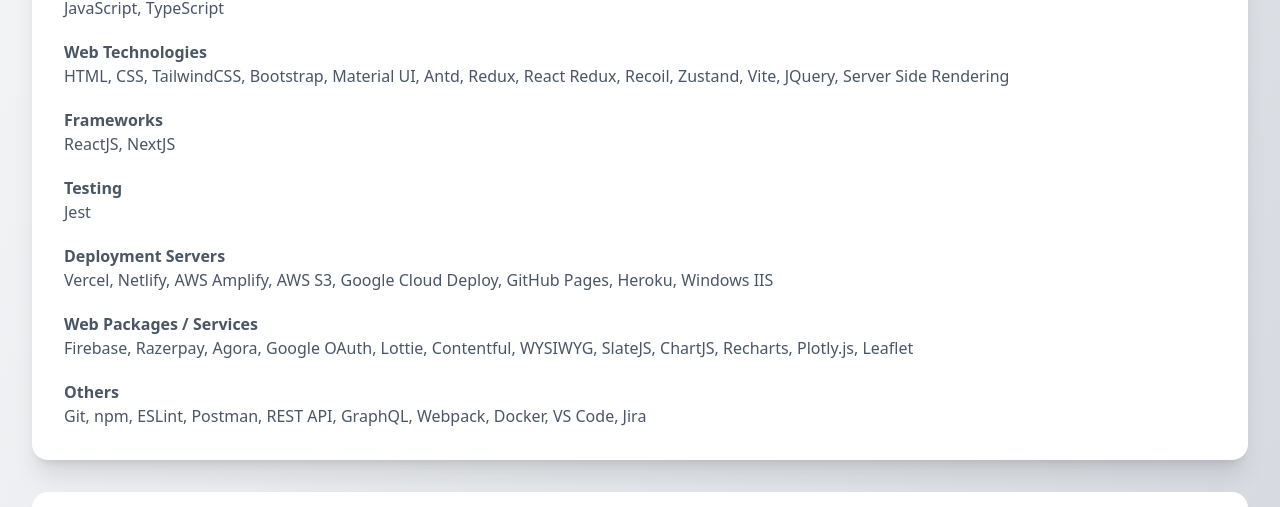
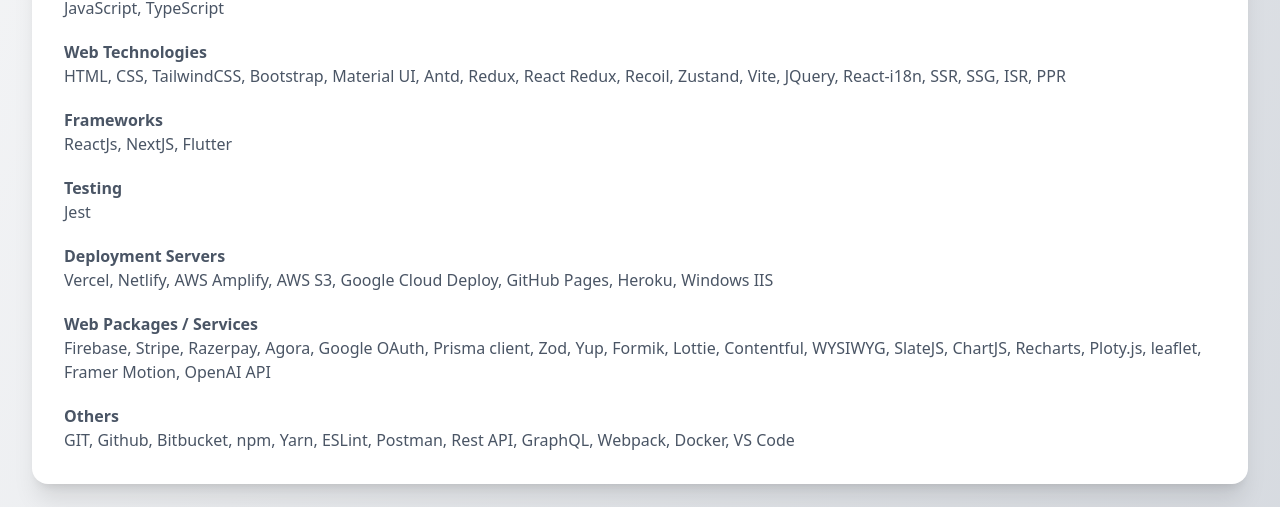
Before and after one commit to richalsthomask/personal-project, a Next.js app: page / in a window 1280 px wide. Shown: the part 2558-3065 px from the top of the page. Built offline with nearby package versions, Linux system fonts and the light colour scheme.

Commit message:
updated skills

```diff
--- a/components/Resume.jsx
+++ b/components/Resume.jsx
@@ -240,13 +240,13 @@
           <h4 className="font-semibold">Web Technologies</h4>
           <p>
             HTML, CSS, TailwindCSS, Bootstrap, Material UI, Antd, Redux, React
-            Redux, Recoil, Zustand, Vite, JQuery, Server Side Rendering
+            Redux, Recoil, Zustand, Vite, JQuery, React-i18n, SSR, SSG, ISR, PPR
           </p>
         </div>
 
         <div>
           <h4 className="font-semibold">Frameworks</h4>
-          <p>ReactJS, NextJS</p>
+          <p>ReactJs, NextJS, Flutter</p>
         </div>
 
         <div>
@@ -265,16 +265,17 @@
         <div>
           <h4 className="font-semibold">Web Packages / Services</h4>
           <p>
-            Firebase, Razerpay, Agora, Google OAuth, Lottie, Contentful,
-            WYSIWYG, SlateJS, ChartJS, Recharts, Plotly.js, Leaflet
+            Firebase, Stripe, Razerpay, Agora, Google OAuth, Prisma client, Zod,
+            Yup, Formik, Lottie, Contentful, WYSIWYG, SlateJS, ChartJS,
+            Recharts, Ploty.js, leaflet, Framer Motion, OpenAI API
           </p>
         </div>
 
         <div>
           <h4 className="font-semibold">Others</h4>
           <p>
-            Git, npm, ESLint, Postman, REST API, GraphQL, Webpack, Docker, VS
-            Code, Jira
+            GIT, Github, Bitbucket, npm, Yarn, ESLint, Postman, Rest API,
+            GraphQL, Webpack, Docker, VS Code
           </p>
         </div>
       </div>
@@ -336,7 +337,7 @@
   };
 
   return (
-    <div className="min-h-screen bg-gradient-to-br from-white to-gray-300 flex flex-col items-center pt-20 pb-40 px-8">
+    <div className="min-h-screen bg-linear-to-br from-white to-gray-300 flex flex-col items-center pt-20 pb-40 px-8">
       {/* Tab Navigation - Liquid Glass */}
       <div className="w-full max-w-7xl mb-8 sticky top-4 z-50">
         <div className="relative backdrop-blur-md bg-white/30 rounded-3xl shadow-2xl p-2 px-7 flex gap-3 border border-white/50">
@@ -346,7 +347,7 @@
             initial={false}
           >
             <motion.div
-              className="absolute h-full bg-gradient-to-r from-blue-100/40 via-purple-100/40 to-pink-100/40 blur-xl"
+              className="absolute h-full bg-linear-to-r from-blue-100/40 via-purple-100/40 to-pink-100/40 blur-xl"
               animate={{
                 x: activeTab * 100 + "%",
                 width: activeTab === 3 ? "30%" : "25%",
@@ -372,7 +373,7 @@
               {activeTab === tab.id && (
                 <motion.div
                   layoutId="activeTab"
-                  className="absolute inset-0 backdrop-blur-sm bg-gradient-to-br rounded-2xl shadow-lg"
+                  className="absolute inset-0 backdrop-blur-sm bg-linear-to-br rounded-2xl shadow-lg"
                   transition={{
                     type: "spring",
                     damping: 25,
@@ -400,7 +401,7 @@
             whileInView={{ opacity: 1, y: 0 }}
             viewport={{ once: false, amount: 0.3 }}
             transition={{ duration: 0.5 }}
-            className="bg-white shadow-xl rounded-2xl p-8 min-h-[500px]"
+            className="bg-white shadow-xl rounded-2xl p-8 min-h-125"
           >
             {page.title && (
               <h2 className="text-xl font-bold text-gray-800 mb-4">
--- a/components/SampleProjects.jsx
+++ b/components/SampleProjects.jsx
@@ -4,6 +4,12 @@
 import { useState, useEffect, useRef } from "react";
 
 const sampleProjects = [
+  {
+    title: "ArikeCare",
+    url: "https://arikecare.org/",
+    description: "Website for a charity organization.",
+    imageUrl: "/projects/arikecare.png",
+  },
   {
     title: "RUNRUN",
     url: "https://runrun.io/en",
@@ -22,12 +28,6 @@
     url: "https://support.runrun.io/login",
     description: "Support portal for Runrun platform users.",
     imageUrl: "/projects/runrun_customer.png",
-  },
-  {
-    title: "ArikeCare",
-    url: "https://arikecare.org/",
-    description: "Website for a charity organization.",
-    imageUrl: "/projects/arikecare.png",
   },
   {
     title: "ADR",
@@ -161,13 +161,13 @@
   };
 
   return (
-    <div className="bg-white shadow-xl rounded-2xl p-8 min-h-[700px] overflow-hidden">
+    <div className="bg-white shadow-xl rounded-2xl p-8 min-h-175 overflow-hidden">
       <h2 className="text-xl font-bold text-gray-800 mb-6">Projects</h2>
 
       {/* 3D Carousel Container */}
       <div
         ref={carouselRef}
-        className="relative h-[500px] flex items-center justify-center perspective-1000 overflow-visible"
+        className="relative h-125 flex items-center justify-center perspective-1000 overflow-visible"
       >
         <div
           className="relative w-full h-full"
@@ -183,7 +183,7 @@
             return (
               <motion.div
                 key={index}
-                className="absolute top-1/2 left-1/2 w-[500px] cursor-pointer"
+                className="absolute top-1/2 left-1/2 w-125 cursor-pointer"
                 initial={false}
                 animate={{
                   x: position * 350 - 250,
@@ -219,7 +219,7 @@
                 }
               >
                 <div
-                  className={`border-none bg-gradient-to-br from-gray-50 to-white rounded-xl shadow-2xl overflow-hidden border-2 transition-all duration-300 ${
+                  className={`border-none bg-linear-to-br from-gray-50 to-white rounded-xl shadow-2xl overflow-hidden border-2 transition-all duration-300 ${
                     isCurrent ? "shadow-gray-500/50" : ""
                   }`}
                   style={{
```
